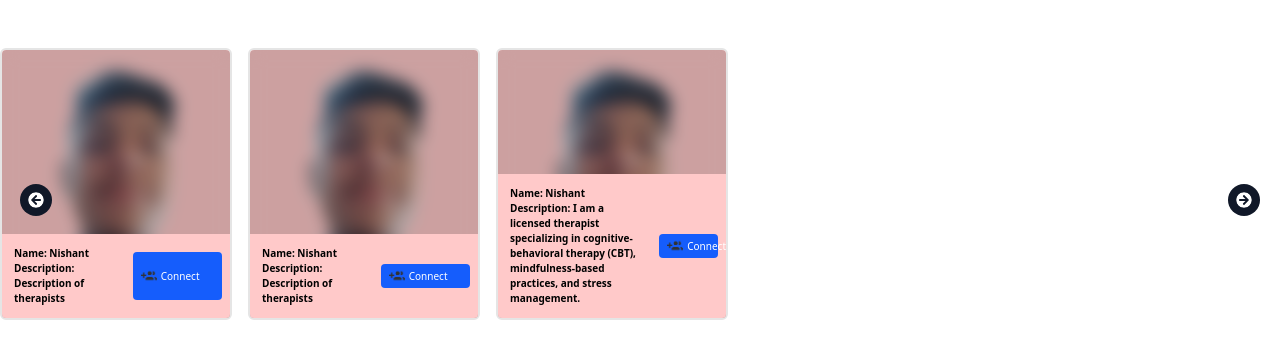
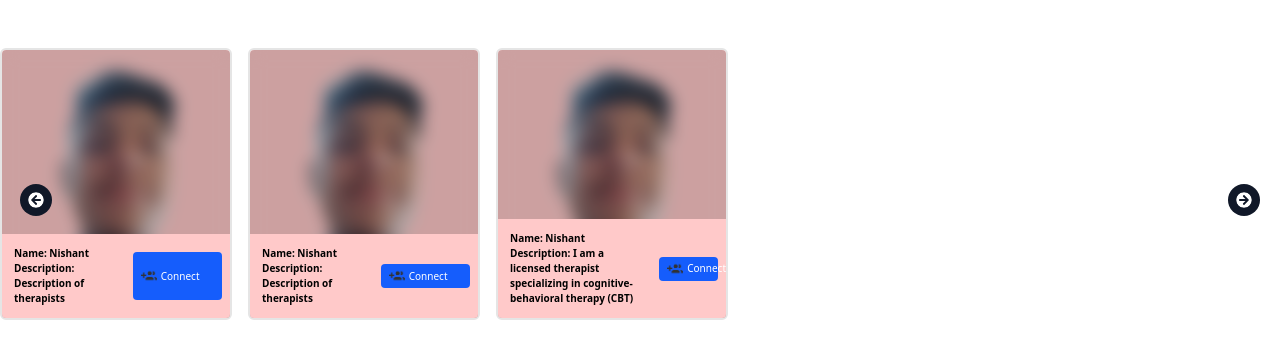
Before and after one commit to NishantRana07/Manas-Mandal, a React (Vite) app: page /therapists in a window 1280 px wide. Shown: the top 358 px of the page. Built offline with nearby package versions, Linux system fonts and the light colour scheme; a web font is replaced by a local one.

Commit message:
Update Threapists.jsx

```diff
--- a/src/pages/Threapists.jsx
+++ b/src/pages/Threapists.jsx
@@ -83,7 +83,7 @@ const Threapists = () => {
                 {/* Details */}
                 <div className="text-black text-[10px] p-1 text-start font-semibold">
                 <p>Name: Nishant</p>
-                <p>Description: I am a licensed therapist specializing in cognitive-behavioral therapy (CBT), mindfulness-based practices, and stress management.</p>
+                <p>Description: I am a licensed therapist specializing in cognitive-behavioral therapy (CBT)</p>
                 </div>
 
                 {/* Button */}
```
